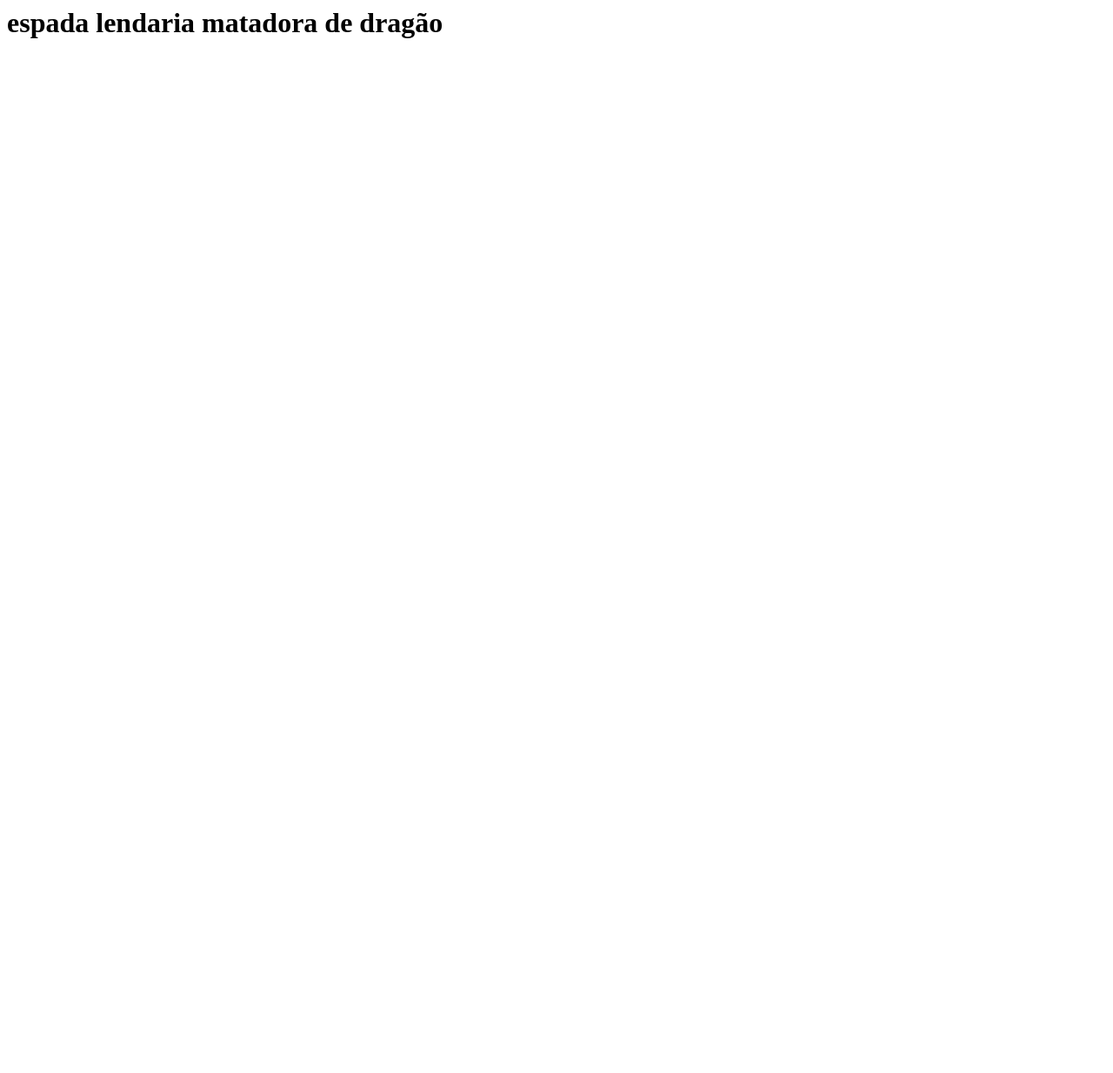
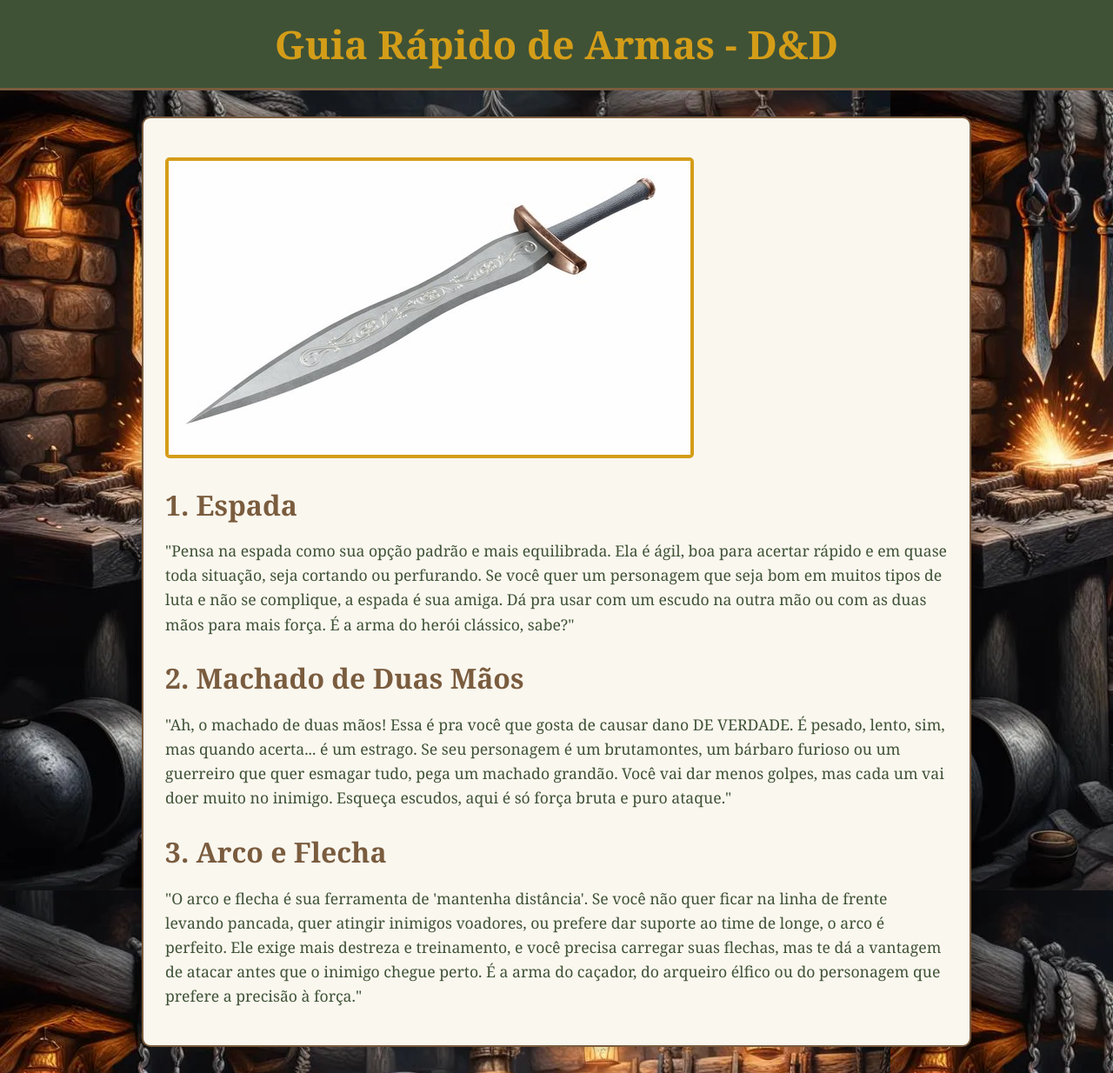
Before and after one commit to lyanqf/projeto_dnd, a plain HTML site: page html/itens.html in a window 1280 px wide. Shown: the whole page at 87% size. Before the commit the page ends 800 px from the top, so only its background shows below. Drawn offline with Linux system fonts and the light colour scheme.

Commit message:
pagina de itens

```diff
--- a/html/itens.html
+++ b/html/itens.html
@@ -1 +1,144 @@
-<h1>espada lendaria matadora de dragão</h1>
+<!DOCTYPE html>
+<html lang="pt-br">
+<head>
+    <meta charset="UTF-8">
+    <title>Armas Básicas de D&D</title>
+    <style>
+        body {
+    background-color: #f4ecd9;
+    background-image:url(../imagens/blacksmith.jpg);
+    color: #3f5236;
+    font-family: 'Georgia', serif;
+    margin: 0;
+    padding: 0;
+}
+
+/* Cabeçalho */
+header {
+    background-color: #3f5236;
+    color: #d49d18;
+    text-align: center;
+    padding: 20px 0;
+    border-bottom: 3px solid #7a5c3e;
+}
+
+header h1 {
+    margin: 0;
+    font-size: 2.8em;
+}
+
+header p {
+    margin: 5px 0 0;
+    font-style: italic;
+    color: #faf7ef;
+}
+
+/* Navegação */
+nav {
+    background-color: #708e63;
+    padding: 12px 0;
+    display: flex;
+    justify-content: center;
+    gap: 30px;
+    border-top: 2px solid #3f5236;
+    border-bottom: 3px solid #7a5c3e;
+}
+
+nav a {
+    color: #faf7ef;
+    text-decoration: none;
+    font-weight: bold;
+    transition: color 0.3s ease;
+}
+
+nav a:hover {
+    color: #d49d18;
+}
+
+/* Conteúdo Principal */
+.container {
+    max-width: 900px;
+    margin: 30px auto;
+    padding: 25px;
+    background-color: #faf7ef;
+    border-radius: 10px;
+    border: 2px solid #7a5c3e;
+    box-shadow: 0 0 10px rgba(0,0,0,0.2);
+}
+
+.container h2 {
+    color: #7a5c3e;
+    font-size: 2em;
+    margin-bottom: 10px;
+}
+
+.container p {
+    line-height: 1.6;
+    font-size: 1.1em;
+}
+
+/* Títulos específicos */
+h2 span {
+    color: #d49d18;
+}
+
+/* Imagens */
+img {
+    max-width: 100%;
+    border: 4px solid #d49d18;
+    border-radius: 5px;
+    margin-top: 20px;
+}
+
+/* Responsividade */
+@media (max-width: 768px) {
+    nav {
+        flex-direction: column;
+        align-items: center;
+    }
+}
+
+    </style>
+</head>
+    <body>
+
+    <header>
+        <h1>Guia Rápido de Armas - D&D</h1>
+    </header>
+
+    <div class="container">
+        <img src="/imagens/sword.jpg" alt="icone espada">
+        <div class="item">
+            <h2>1. Espada</h2>
+            <p>
+                "Pensa na espada como sua opção padrão e mais equilibrada. Ela é ágil, boa para acertar rápido e em quase toda situação, seja cortando ou perfurando.
+                Se você quer um personagem que seja bom em muitos tipos de luta e não se complique, a espada é sua amiga.
+                Dá pra usar com um escudo na outra mão ou com as duas mãos para mais força.
+                É a arma do herói clássico, sabe?"
+            </p>
+        </div>
+
+        <div class="item">
+            <h2>2. Machado de Duas Mãos</h2>
+            <p>
+                "Ah, o machado de duas mãos! Essa é pra você que gosta de causar dano DE VERDADE.
+                É pesado, lento, sim, mas quando acerta... é um estrago.
+                Se seu personagem é um brutamontes, um bárbaro furioso ou um guerreiro que quer esmagar tudo, pega um machado grandão.
+                Você vai dar menos golpes, mas cada um vai doer muito no inimigo.
+                Esqueça escudos, aqui é só força bruta e puro ataque."
+            </p>
+        </div>
+
+        <div class="item">
+            <h2>3. Arco e Flecha</h2>
+            <p>
+                "O arco e flecha é sua ferramenta de 'mantenha distância'.
+                Se você não quer ficar na linha de frente levando pancada, quer atingir inimigos voadores, ou prefere dar suporte ao time de longe, o arco é perfeito.
+                Ele exige mais destreza e treinamento, e você precisa carregar suas flechas, mas te dá a vantagem de atacar antes que o inimigo chegue perto.
+                É a arma do caçador, do arqueiro élfico ou do personagem que prefere a precisão à força."
+            </p>
+        </div>
+    </div>
+
+</body>
+</html>
```
Also changed, not shown: imagens/636284755900680632.jpg (added), imagens/axe.jpg (added), imagens/blacksmith.jpg (added), imagens/elmo.jpg (added), imagens/sword.jpg (added).
